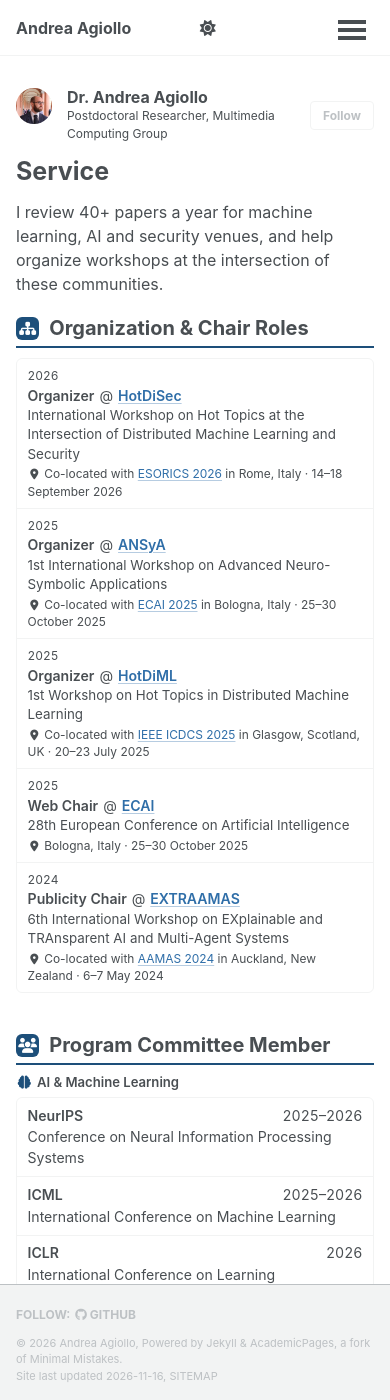
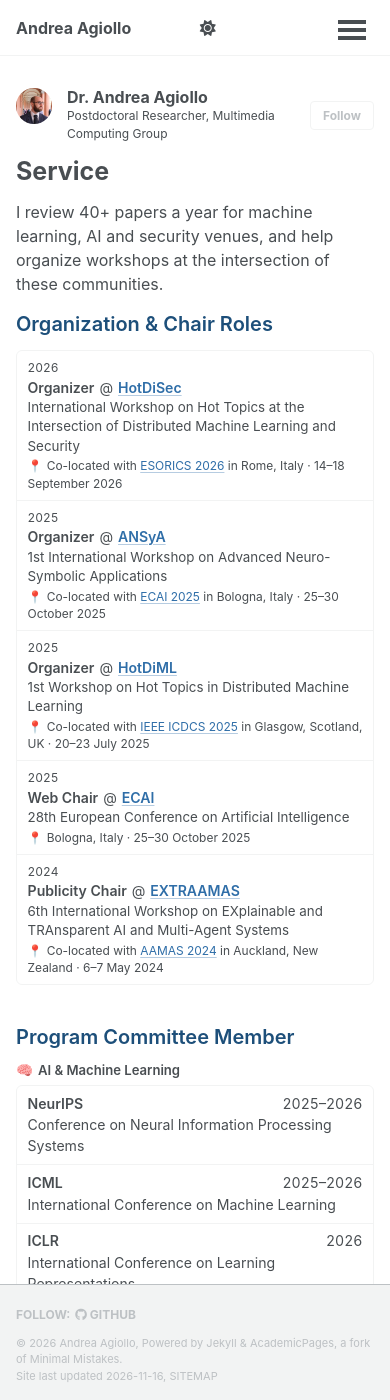
Before and after one commit to AndAgio/AndAgio.github.io, a Jekyll site: the page built from _pages/service.html, in a window 390 px wide and 1400 px high. Built offline with Jekyll 4.4.1, drawn with Linux system fonts in a browser that asks for light colours; a script bundle is joined from its source files by our own code; library files that are not in the unit come from our copies.

Commit message:
style: CV-style section headings and emoji icons across pages
- Service (and later Teaching) use the CV page's section heading: brand-blue
  title with a short bar, no icon tiles (h2.cvx-h2 shared)
- All interface icons are emoji (Andrea's choice): Service area labels,
  places and institutions, CV download button; data fields are emoji:
- Card styles for the Teaching page (.tcard*), emoji spacing (.ico)

Co-Authored-By: Claude Opus 5.5 <noreply@anthropic.com>

```diff
--- a/_data/topics.yml
+++ b/_data/topics.yml
@@ -2,6 +2,7 @@
 # The five themes cover the research areas in the bio. A paper lists theme ids under `topics:` in
 # _data/publications.yml; free-text `keywords:` are shown on the card but are not filters.
 # The order here is the order of the buttons and tags.
+# Icons: emoji, like everywhere else on the site (Andrea, 2026-11-16).
 # Colours: shades of the site blue (palette in _sass/_custom.scss), darkest first;
 # written as CSS variables so they also switch in dark mode.
 
--- a/_includes/service-list.html
+++ b/_includes/service-list.html
@@ -46,12 +46,12 @@
       {%- assign org = it.org | default: it.acronym -%}
       <span class="svc-head"><span class="svc-role">{{ it.role }}</span> <span class="svc-at">@</span> {% if it.url %}<a class="svc-link" href="{{ it.url }}" target="_blank" rel="noopener noreferrer">{{ org }}</a>{% else %}{{ org }}{% endif %}</span>
       {%- if it.name %}<span class="svc-fullname">{{ it.name | markdownify | remove: "<p>" | remove: "</p>" | strip }}</span>{% endif -%}
-      {%- if it.where %}<span class="svc-where"><i class="fas fa-fw fa-location-dot" aria-hidden="true"></i>{{ it.where | markdownify | remove: "<p>" | remove: "</p>" | strip | replace: '<a href=', ext }}</span>{% endif -%}
+      {%- if it.where %}<span class="svc-where"><span class="ico" aria-hidden="true">📍</span>{{ it.where | markdownify | remove: "<p>" | remove: "</p>" | strip | replace: '<a href=', ext }}</span>{% endif -%}
       {%- if note %}<span class="svc-detail">{{ note }}</span>{% endif -%}
       {%- if it.description %}<span class="svc-desc">{{ it.description | markdownify | remove: "<p>" | remove: "</p>" | strip }}</span>{% endif -%}
       {%- elsif layout == "position" -%}
       <span class="svc-head">{{ it.title | markdownify | remove: "<p>" | remove: "</p>" | strip | replace: '<a href=', ext }}</span>
-      <span class="svc-org"><i class="fas fa-fw fa-building-columns" aria-hidden="true"></i>{{ it.institution }}</span>
+      <span class="svc-org"><span class="ico" aria-hidden="true">🏛️</span>{{ it.institution }}</span>
       {%- if it.description %}<span class="svc-desc">{{ it.description | markdownify | remove: "<p>" | remove: "</p>" | strip }}</span>{% endif -%}
       {%- elsif layout == "artifact" -%}
       <span class="svc-title">{{ it.name }}</span>
--- a/_pages/cv.html
+++ b/_pages/cv.html
@@ -18,7 +18,7 @@ redirect_from:
 
 <p class="page-intro">A summary of my academic career. The full CV, with all publications, talks and supervision, is available as a PDF.</p>
 <div class="cvx-download">
-  <a class="cv-btn cv-btn--primary" href="{{ c.pdf.file }}" download="{{ c.pdf.download_name }}"><i class="fas fa-file-arrow-down" aria-hidden="true"></i>Download CV (PDF)</a>
+  <a class="cv-btn cv-btn--primary" href="{{ c.pdf.file }}" download="{{ c.pdf.download_name }}"><span class="ico" aria-hidden="true">📄</span>Download CV (PDF)</a>
   <span class="cvx-download__meta">{{ c.pdf.pages }} pages · {{ c.pdf.version }}</span>
 </div>
 
--- a/_pages/service.html
+++ b/_pages/service.html
@@ -16,10 +16,10 @@ author_profile: true
 
 {% for sec in s.sections %}
 <section id="{{ sec.id }}" class="academic-section svc-section svc-c--{{ sec.color | default: 'grey' }}">
-  <h2 class="svc-h2"><span class="svc-h2__icon" aria-hidden="true"><i class="fas fa-{{ sec.icon }}"></i></span>{{ sec.title | escape }}</h2>
+  <h2 class="cvx-h2"><span class="cvx-bar" aria-hidden="true"></span><span class="cvx-h2__text">{{ sec.title | escape }}</span></h2>
   {% if sec.items %}{% include service-list.html items=sec.items layout=sec.layout %}{% endif %}
   {% for g in sec.groups %}
-  <h3 class="svc-group">{% if g.icon %}<i class="fas fa-fw fa-{{ g.icon }}" aria-hidden="true"></i>{% endif %}{{ g.label }}</h3>
+  <h3 class="svc-group">{% if g.emoji %}<span class="ico" aria-hidden="true">{{ g.emoji }}</span>{% endif %}{{ g.label }}</h3>
   {% include service-list.html items=g.items layout=sec.layout %}
   {% endfor %}
 </section>
--- a/_sass/_custom.scss
+++ b/_sass/_custom.scss
@@ -1041,25 +1041,7 @@ details .bibtex-container { transition: none; }
 .svc-c--amber, .svc-c--blue, .svc-c--purple,
 .svc-c--green, .svc-c--red, .svc-c--grey { --svc-c: var(--brand); }
 
-.svc-section > h2.svc-h2 {
-  display: flex;
-  align-items: center;
-  gap: 0.5em;
-  border-bottom: 2px solid var(--svc-c);
-}
-.svc-h2__icon {
-  display: inline-flex;
-  flex: 0 0 auto;
-  align-items: center;
-  justify-content: center;
-  width: 1.55em;
-  height: 1.55em;
-  font-size: 0.75em;
-  border-radius: 6px;
-  color: var(--global-bg-color);
-  background: var(--svc-c);
-}
-
+/* section headings: h2.cvx-h2 (CV page styles below) */
 .svc-section h3.svc-group {
   margin: 1.4em 0 0.45em;
   padding: 0;
@@ -1222,9 +1204,10 @@ a.svc-link:hover { text-decoration-color: currentColor; }
 
 .cvx { --cvx-left: 8.5em; }
 .cvx-section { margin: 0 0 1.7em; }
-.cvx h2.cvx-h2 {
+/* section heading shared by the CV, Service and Teaching pages */
+h2.cvx-h2 {
   display: grid;
-  grid-template-columns: var(--cvx-left) minmax(0, 1fr);
+  grid-template-columns: var(--cvx-left, 8.5em) minmax(0, 1fr);
   column-gap: 1.2em;
   align-items: center;
   margin: 0 0 0.7em;
@@ -1282,9 +1265,80 @@ a.svc-link:hover { text-decoration-color: currentColor; }
 }
 /* phones: one column, dates above each entry */
 @media (max-width: 640px) {
-  .cvx h2.cvx-h2 { grid-template-columns: 1fr; }
+  h2.cvx-h2 { grid-template-columns: 1fr; }
   .cvx-bar { display: none; }
   .cvx-entry { grid-template-columns: minmax(0, 1fr); }
   .cvx-when { text-align: left; }
   .cvx-when--label { margin-bottom: 0.1em; }
 }
+
+/* ----------------------------------------------------------
+   Teaching page: compact cards, two per row (one on phones).
+   Headings: h2.cvx-h2 (as on the CV) and the Service group labels (.svc-group).
+---------------------------------------------------------- */
+.tcards {
+  display: grid;
+  grid-template-columns: repeat(2, minmax(0, 1fr));
+  gap: 10px;
+  margin: 0 0 0.6em;
+}
+.tcard {
+  display: flex;
+  flex-direction: column;
+  gap: 0.15em;
+  padding: 0.6em 0.85em 0.65em;
+  font-size: 0.86em;
+  line-height: 1.4;
+  border: 1px solid var(--global-border-color);
+  border-radius: 6px;
+}
+.tcard__head {
+  display: flex;
+  justify-content: space-between;
+  align-items: baseline;
+  gap: 0.2em 0.8em;
+}
+.tcard__name { font-weight: 600; }
+.tcard__name .svc-at { font-weight: 400; }
+.tcard__when {
+  flex: 0 0 auto;
+  white-space: nowrap;
+  font-size: 0.92em;
+  font-variant-numeric: tabular-nums;
+  color: var(--global-fig-caption-color);
+}
+.tcard__badge {
+  display: inline-block;
+  margin-left: 0.3em;
+  padding: 0 0.55em;
+  font-size: 0.78em;
+  font-weight: 600;
+  line-height: 1.6;
+  vertical-align: 0.08em;
+  border-radius: 999px;
+  color: var(--global-bg-color);
+  background: var(--amber);
+}
+.tcard__title { font-style: italic; }
+.tcard__meta {
+  margin-top: auto;
+  padding-top: 0.15em;
+  font-size: 0.9em;
+  color: var(--global-fig-caption-color);
+}
+.tcard__meta .fas { margin-right: 0.3em; font-size: 0.9em; }
+@media (max-width: 640px) {
+  .tcards { grid-template-columns: minmax(0, 1fr); }
+}
+
+/* ----------------------------------------------------------
+   Icons: the site uses emoji for its icons (Andrea, 2026-11-16).
+   Interface emoji sit in <span class="ico">.
+---------------------------------------------------------- */
+.ico {
+  display: inline-block;
+  margin-right: 0.35em;
+  font-style: normal;
+  line-height: 1;
+}
+.svc-group .ico { font-size: 1.05em; }
```
Also changed, not shown: _data/service.yml (+8 -13 lines).
